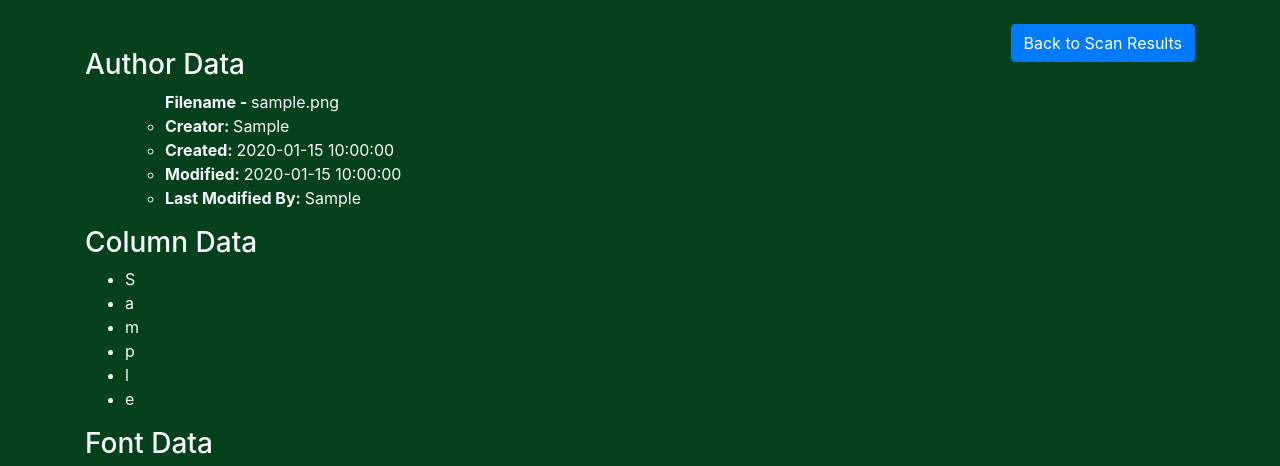
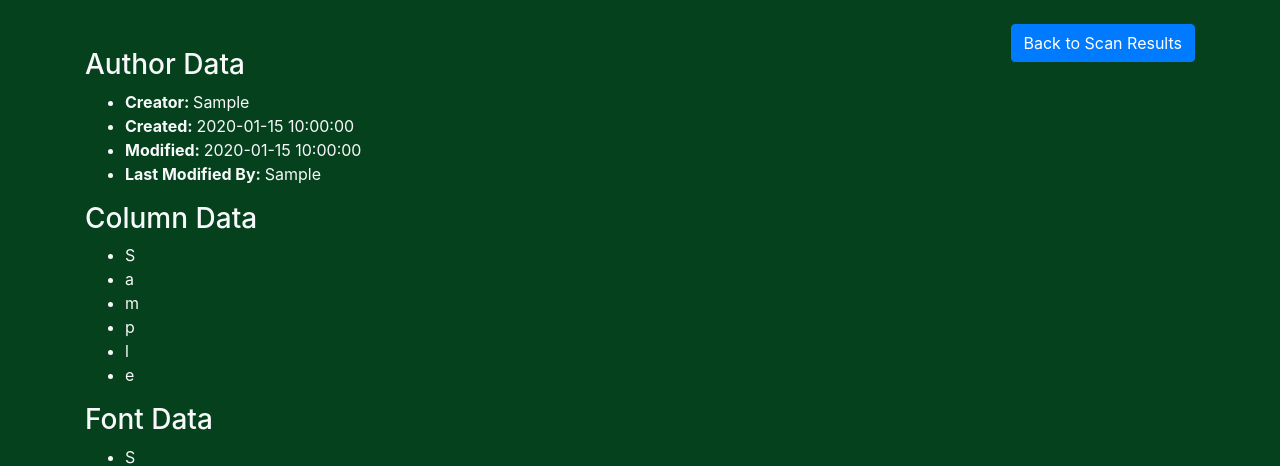
Before and after one commit to Dhruv-Panicker/ExcelGuard, a Flask app: page /file_details?file_id=1 in a window 1280 px wide. Shown: the part 56-522 px from the top of the page. Run offline with Flask 3, Linux system fonts and the light colour scheme; a user stored in the database is signed in; tables that the repository leaves empty hold one stand-in row (values such as "Sample post"); some libraries are stand-ins or nearby versions.

Commit message:
bug: removing unneeded display of filename

```diff
--- a/templates/file_details.html
+++ b/templates/file_details.html
@@ -28,12 +28,10 @@
     {% endif %}
     <h3 class="text-light">Author Data</h3>
     <ul class="text-light">
-      <ul><strong>Filename - </strong>{{file.file_name}}
-        <li><strong>Creator: </strong>{{file.creator}}</li>
-        <li><strong>Created: </strong>{{file.created}}</li>
-        <li><strong>Modified: </strong>{{file.modified}}</li>
-        <li><strong>Last Modified By: </strong>{{file.last_modified_by}}</li>
-      </ul>
+      <li><strong>Creator: </strong>{{file.creator}}</li>
+      <li><strong>Created: </strong>{{file.created}}</li>
+      <li><strong>Modified: </strong>{{file.modified}}</li>
+      <li><strong>Last Modified By: </strong>{{file.last_modified_by}}</li>
     </ul>
     <h3 class="text-light">Column Data</h3>
     <ul class="text-light">
```
